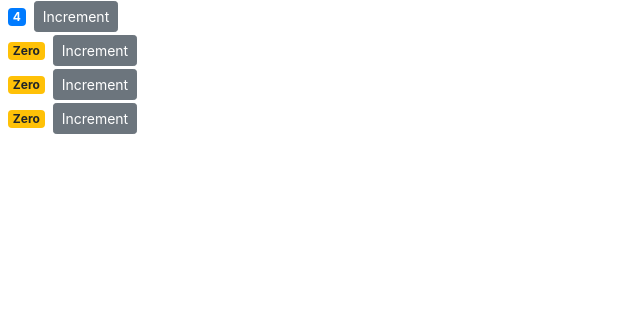
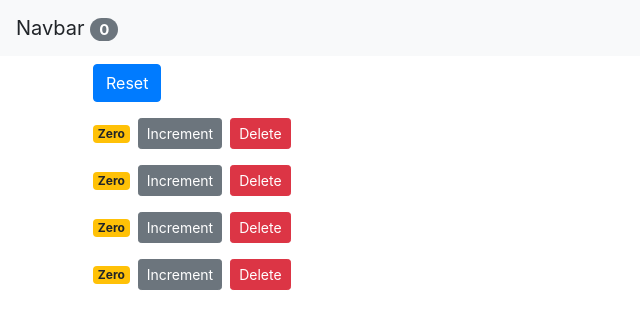
Before and after one commit to SSchwartz214/counter-app, a React (Create React App) app: page / in a window 1280 px wide. Shown: the top 328 px of the page, without its empty margins (0-640 px from the left). Built offline with nearby package versions, Linux system fonts and the light colour scheme.

Commit message:
All functions completed

```diff
--- a/src/App.js
+++ b/src/App.js
@@ -1,26 +1,64 @@
-import React, { Component } from 'react';
-import logo from './logo.svg';
-import './App.css';
+import React, { Component } from "react";
+import NavBar from "./components/navbar";
+import Counters from "./components/counters";
+import "./App.css";
 
 class App extends Component {
+  state = {
+    counters: [
+      { id: 1, value: 0 },
+      { id: 2, value: 0 },
+      { id: 3, value: 0 },
+      { id: 4, value: 0 }
+    ]
+  };
+
+  constructor() {
+    super();
+    console.log("App - Constructor");
+  }
+
+  componentDidMount() {
+    console.log("App - Mounted");
+  }
+
+  handleIncrement = counter => {
+    const counters = [...this.state.counters];
+    const index = counters.indexOf(counter);
+    counters[index] = { ...counter };
+    counters[index].value++;
+    this.setState({ counters });
+  };
+
+  handleReset = () => {
+    const counters = this.state.counters.map(c => {
+      c.value = 0;
+      return c;
+    });
+    this.setState({ counters });
+  };
+
+  handleDelete = counterId => {
+    const counters = this.state.counters.filter(c => c.id !== counterId);
+    this.setState({ counters });
+  };
+
   render() {
+    console.log("App - Rendered");
     return (
-      <div className="App">
-        <header className="App-header">
-          <img src={logo} className="App-logo" alt="logo" />
-          <p>
-            Edit <code>src/App.js</code> and save to reload.
-          </p>
-          <a
-            className="App-link"
-            href="https://reactjs.org"
-            target="_blank"
-            rel="noopener noreferrer"
-          >
-            Learn React
-          </a>
-        </header>
-      </div>
+      <React.Fragment>
+        <NavBar
+          totalCounters={this.state.counters.filter(c => c.value > 0).length}
+        />
+        <main className="container">
+          <Counters
+            counters={this.state.counters}
+            onReset={this.handleReset}
+            onIncrement={this.handleIncrement}
+            onDelete={this.handleDelete}
+          />
+        </main>
+      </React.Fragment>
     );
   }
 }
--- a/src/components/counter.jsx
+++ b/src/components/counter.jsx
@@ -1,23 +1,35 @@
 import React, { Component } from "react";
 
 class Counter extends Component {
-  state = {
-    value: this.props.value
-  };
+  componentDidUpdate(prevProps, prevState) {
+    console.log("prevProps", prevProps);
+    console.log("prevState", prevState);
+    if (prevProps.counter.value !== this.props.counter.value) {
+      // Ajax call and ger new data from the server
+    }
+  }
 
-  handleIncrement = () => {
-    this.setState({ value: this.state.value + 1 });
-  };
+  componentWillUnmount() {
+    console.log("Counter - Unmount");
+  }
 
   render() {
+    console.log("Counter - Rendered");
+
     return (
       <div>
         <span className={this.getBadgeClasses()}>{this.formatCount()}</span>
         <button
-          onClick={this.handleIncrement}
+          onClick={() => this.props.onIncrement(this.props.counter)}
           className="btn btn-secondary btn-sm"
         >
           Increment
+        </button>
+        <button
+          onClick={() => this.props.onDelete(this.props.counter.id)}
+          className="btn btn-danger btn-sm m-2"
+        >
+          Delete
         </button>
       </div>
     );
@@ -25,12 +37,14 @@ class Counter extends Component {
 
   getBadgeClasses() {
     let classes = "badge m-2 badge-";
-    classes += this.state.value === 0 ? "warning" : "primary";
+    const { value } = this.props.counter;
+
+    classes += value === 0 ? "warning" : "primary";
     return classes;
   }
 
   formatCount() {
-    const { value } = this.state;
+    const { value } = this.props.counter;
     return value === 0 ? "Zero" : value;
   }
 }
--- a/src/components/counters.jsx
+++ b/src/components/counters.jsx
@@ -2,20 +2,21 @@ import React, { Component } from "react";
 import Counter from "./counter";
 
 class Counters extends Component {
-  state = {
-    counters: [
-      { id: 1, value: 4 },
-      { id: 2, value: 0 },
-      { id: 3, value: 0 },
-      { id: 4, value: 0 }
-    ]
-  };
-
   render() {
+    const { onReset, counters, onDelete, onIncrement } = this.props;
+    console.log("Counters - Rendered");
     return (
       <div>
-        {this.state.counters.map(counter => (
-          <Counter key={counter.id} value={counter.value} id={counter.id} />
+        <button onClick={onReset} className="btn btn-primary btn-small m-2">
+          Reset
+        </button>
+        {counters.map(counter => (
+          <Counter
+            key={counter.id}
+            onDelete={onDelete}
+            onIncrement={onIncrement}
+            counter={counter}
+          />
         ))}
       </div>
     );
--- /dev/null
+++ b/src/components/navbar.jsx
@@ -0,0 +1,19 @@
+import React from "react";
+
+// Stateless Functional Component
+const NavBar = ({ totalCounters }) => {
+  console.log("NavBar - Rendered");
+
+  return (
+    <nav className="navbar navbar-light bg-light">
+      <a className="navbar-brand">
+        Navbar{" "}
+        <span className="badge badge-pill badge-secondary">
+          {totalCounters}
+        </span>
+      </a>
+    </nav>
+  );
+};
+
+export default NavBar;
```
Also changed, not shown: src/index.js (+7 -8 lines).
